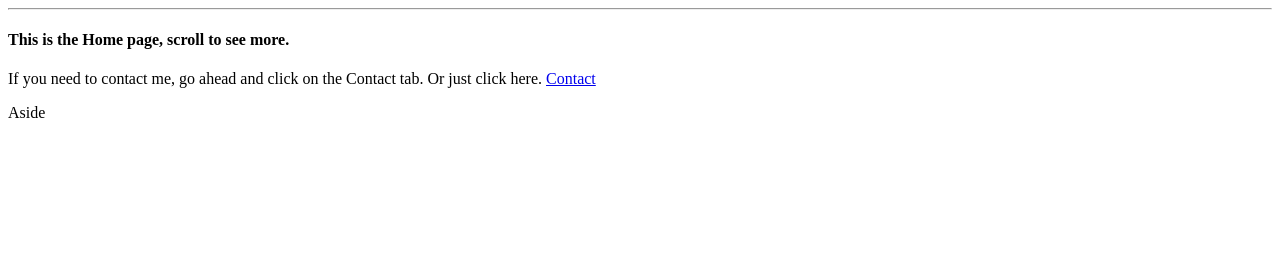
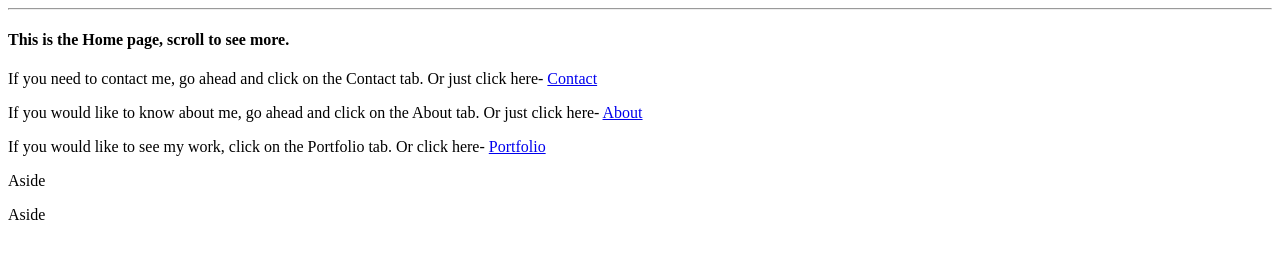
Before and after one commit to jaylaamariee/HtmlTextStructure-1, a plain HTML site: page index.html in a window 1280 px wide. Shown: the part 190-448 px from the top of the page. Drawn offline with Linux system fonts and the light colour scheme.

Commit message:
Update index.html
Copied from atom

```diff
--- a/index.html
+++ b/index.html
@@ -27,8 +27,18 @@
    <h4>This is the Home page, scroll to see more.</h4>
  </section>
  <article>
-   <p>If you need to contact me, go ahead and click on the Contact tab. Or just click here. <a href="contact.html">Contact</a></p>
+   <p>If you need to contact me, go ahead and click on the Contact
+      tab. Or just click here- <a href="contact.html">Contact</a></p>
+   <p>If you would like to know about me, go ahead and click on the
+      About tab. Or just click here- <a href="about.html">About</a></p>
+      <p>If you would like to see my work, click on the Portfolio
+       tab. Or click here- <a href="portfolio.html">Portfolio</a></p>
  </article>
  <aside>Aside</aside>
 </body>
 </html>
+</p>
+ </article>
+ <aside>Aside</aside>
+</body>
+</html>
```
